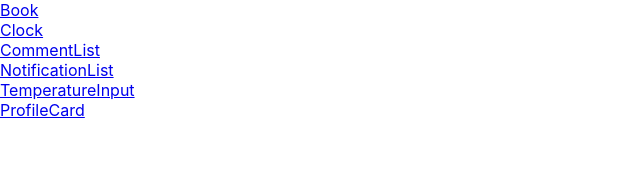
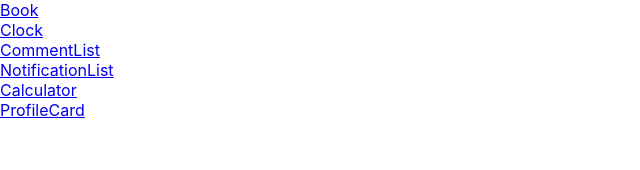
Before and after one commit to Brem0827/23-React1, a React (Create React App) app: page / in a window 1280 px wide. Shown: the top 170 px of the page, without its empty margins (0-640 px from the left). Built offline with nearby package versions, Linux system fonts and the light colour scheme.

Commit message:
Update Week 11
2023/05/11

```diff
--- a/src/App.js
+++ b/src/App.js
@@ -6,7 +6,7 @@ import Clock from "./chapter04/clock";
 import CommentList from "./chapter05/js/CommentList";
 import NotificationList from "./chapter06/js/NotificationList";
 import ProfileCard from "./chapter13/js/ProfileCard";
-import TemperatureInput from "./chapter12/js/Temperatureinput";
+import Calculator from "./chapter12/js/Calculator";
 
 function App() {
   return (
@@ -16,7 +16,7 @@ function App() {
         <Link to = "./clock">Clock</Link><br />
         <Link to = "./commentlist">CommentList</Link><br />
         <Link to = "./NotificationList">NotificationList</Link><br />
-        <Link to = "./TemperatureInput">TemperatureInput</Link><br />
+        <Link to = "./Calculator">Calculator</Link><br />
         <Link to = "./ProfileCard">ProfileCard</Link><br />
       </header>
         <Routes>
@@ -24,7 +24,7 @@ function App() {
             <Route exact path="./clock" component={Clock}></Route>
             <Route exact path="./commentlist" component={CommentList}></Route>
             <Route exact path="./NotificationList" component={NotificationList}></Route>
-            <Route exact path="./TemperatureInput" component={TemperatureInput}></Route>
+            <Route exact path="./Calculator" component={Calculator}></Route>
             <Route exact path="./ProfileCard" component={ProfileCard}></Route>
         </Routes>
     </div>
--- a/src/index.js
+++ b/src/index.js
@@ -8,7 +8,7 @@ import reportWebVitals from './reportWebVitals';
 import CommentList from './chapter05/js/CommentList';
 import NotificationList from './chapter06/js/NotificationList';
 import ProfileCard from './chapter13/js/ProfileCard';
-import TemperatureInput from './chapter12/js/Temperatureinput';
+import Calculator from './chapter12/js/Calculator';
 
 
 const rootElement = document.getElementById('root');
@@ -22,7 +22,7 @@ root.render(
         <Route path="CommentList" element={<CommentList />} />
         <Route path="NotificationList" element={<NotificationList />} />
         <Route path="ProfileCard" element={<ProfileCard />} />
-        <Route path="TemperatureInput" element={<TemperatureInput />} />
+        <Route path="Calculator" element={<Calculator />} />
       </Routes>
     </BrowserRouter>
   </React.StrictMode>,
```
